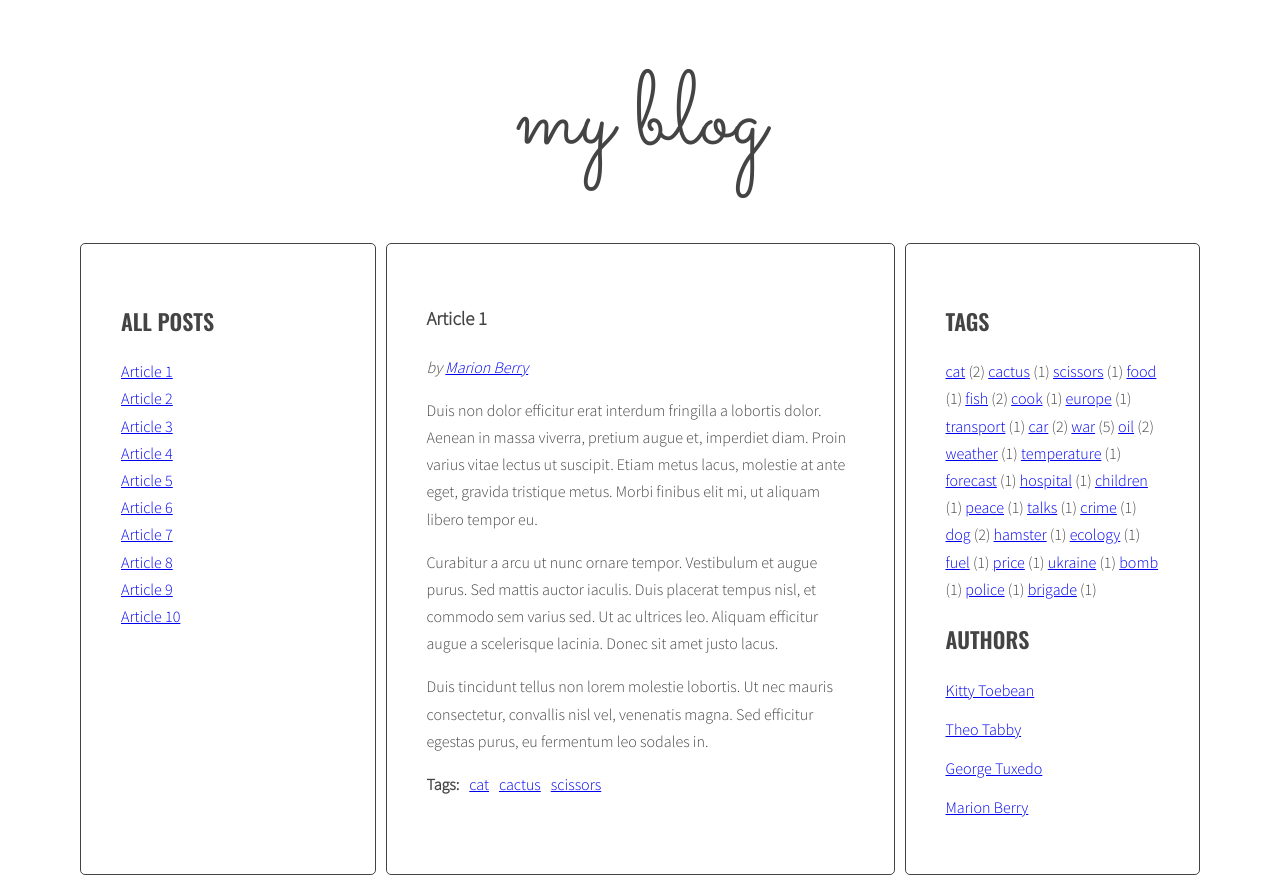
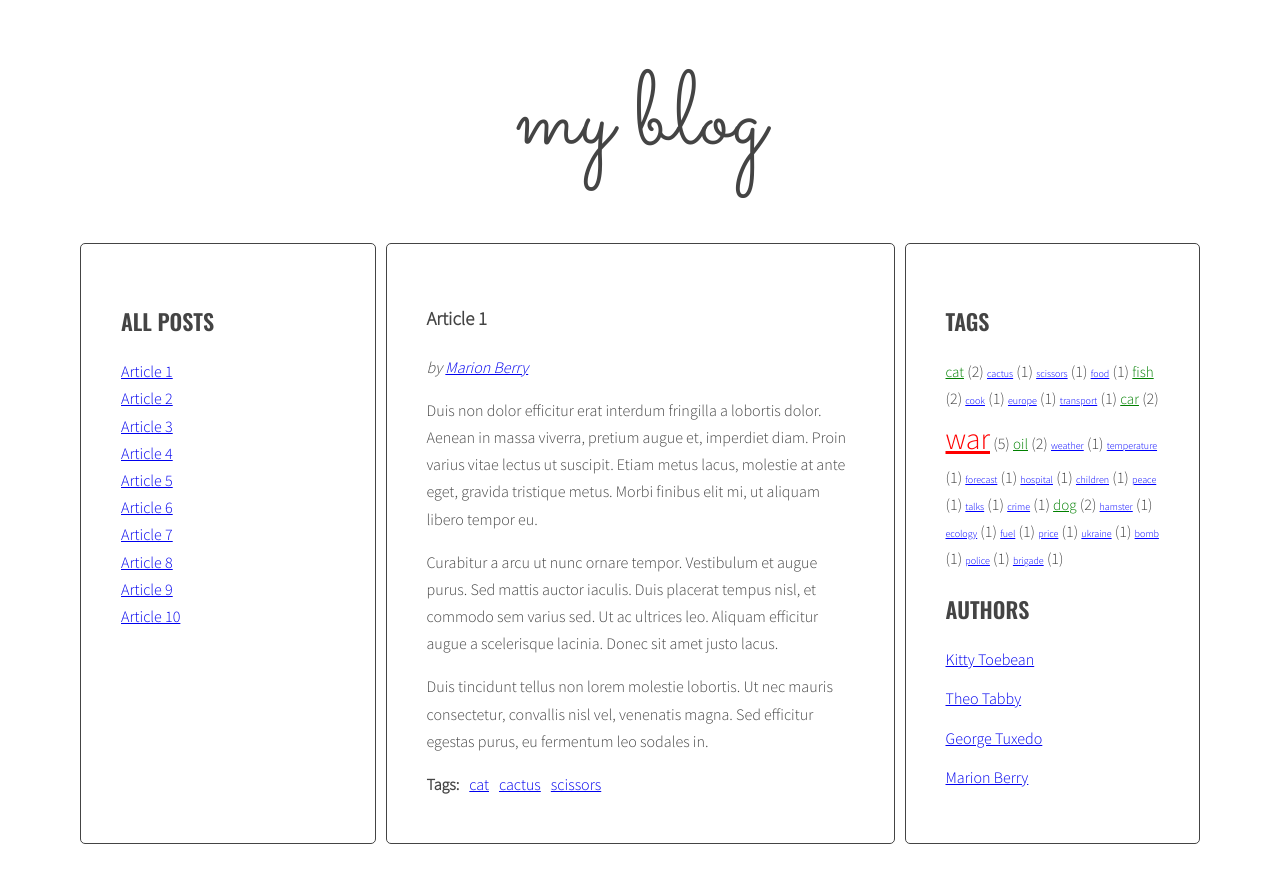
Before and after one commit to FS-001/javascript-blog, a website: page index.html in a window 1280 px wide. After the commit the page ends 852 px from the top, so only its background shows below. Drawn offline with nearby package versions, Linux system fonts and the light colour scheme.

Commit message:
Add calculateTagClass function base and style cloud

```diff
--- a/js/script.js
+++ b/js/script.js
@@ -113,19 +113,21 @@
 
 
   // *****************************************
-  // * GENERATE TAG LINKS UNDER EACH ARTICLE *
+  // *          CALCULATE TAG CLASS          *
   // *****************************************
 
-  const generateTagClass = function (count, params) {
-
+  const calculateTagClass = function (count, params) {
+    //console.log('Input parameter "count": ', count);
+    //console.log('Input parameter "params": ', params);
+    return count; //for now extremely simplified
   }
 
 
 
 
-  // *****************************************
-  // * GENERATE TAG LINKS UNDER EACH ARTICLE *
-  // *****************************************
+  // **************************************************************
+  // * GENERATE TAG LINKS UNDER EACH ARTICLE & IN THE RIGHT PANEL *
+  // **************************************************************
 
   const generateTags = function () {
 
@@ -187,9 +189,9 @@
     // [NEW] START LOOP: for each tag in allTags:
     for(let tag in allTags){
       // [NEW] generate code of a link and add it to allTagsHTML
-      allTagsHTML += '<a href="#tag-' + tag + '">' + tag + '</a>' + ' (' + allTags[tag] + ') ';
+      allTagsHTML += '<a ' + 'class="' + optCloudClassPrefix + calculateTagClass(allTags[tag], tagsParams) + '" ' + 'href="#tag-' + tag + '">' + tag + '</a>' + ' (' + allTags[tag] + ') ';
       // allTagsHTML += tag + ' (' + allTags[tag] + ') ';
-      //console.log(allTagsHTML);
+      console.log(allTagsHTML);
     }
     // [NEW] END LOOP: for each tag in allTags:
 
--- a/sass/style.scss
+++ b/sass/style.scss
@@ -123,3 +123,28 @@ body {
     margin: 0 10px 0 0;
   }
 }
+
+.tag-size-1 {
+  font-size: 10px;
+  color: blue;
+}
+
+.tag-size-2 {
+  font-size: 15px;
+  color: green;
+}
+
+.tag-size-3 {
+  font-size: 20px;
+  color: greenyellow;
+}
+
+.tag-size-4 {
+  font-size: 25px;
+  color: orange;
+}
+
+.tag-size-5 {
+  font-size: 30px;
+  color: red;
+}
```
Also changed, not shown: css/style.css, 1 other file.
